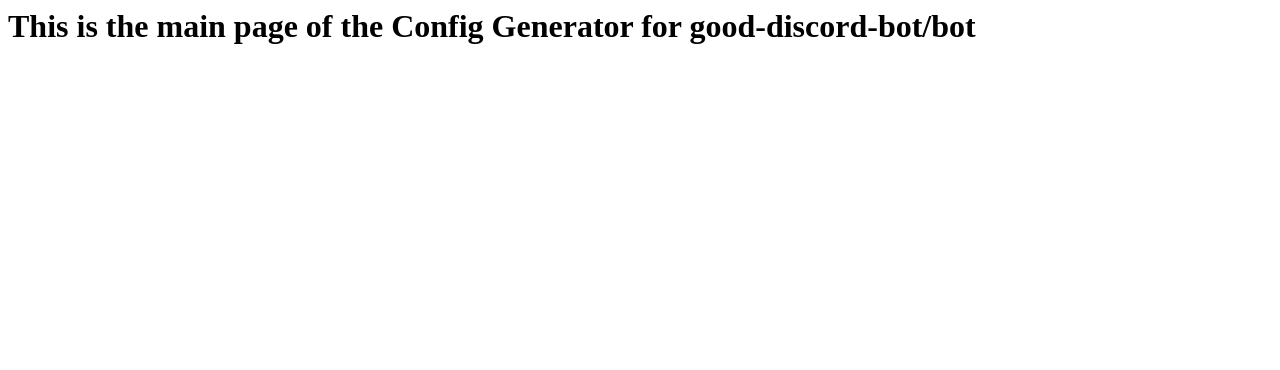
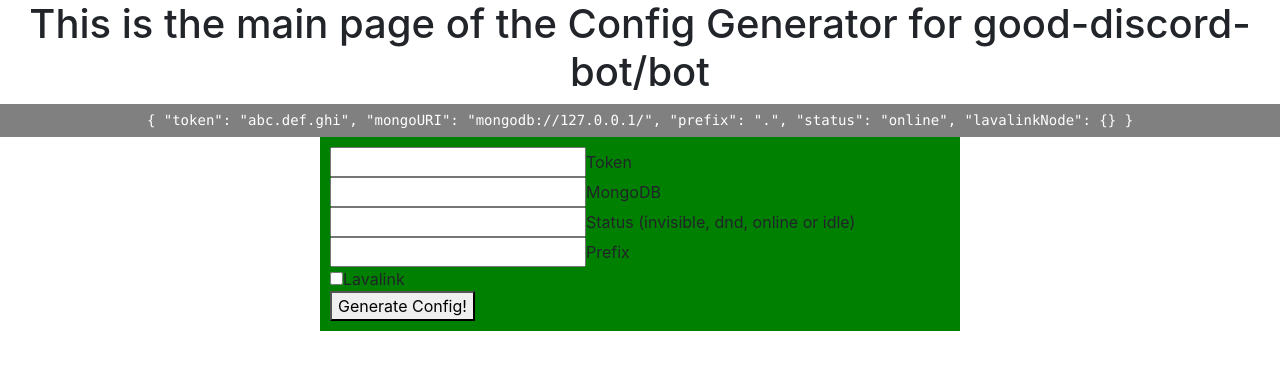
Before and after one commit to good-discord-bot/good-discord-bot.github.io, a plain HTML site: page index.html in a window 1280 px wide. Drawn offline with nearby package versions, Linux system fonts and the light colour scheme.

Commit message:
Commit main code

```diff
--- a/index.html
+++ b/index.html
@@ -1,8 +1,36 @@
 <html>
   <head>
     <title>Config Generator</title>
+    <script src="script.js"></script>
+    <link rel="stylesheet" href="https://stackpath.bootstrapcdn.com/bootstrap/4.4.1/css/bootstrap.min.css" integrity="sha384-Vkoo8x4CGsO3+Hhxv8T/Q5PaXtkKtu6ug5TOeNV6gBiFeWPGFN9MuhOf23Q9Ifjh" crossorigin="anonymous">
+    <link rel="stylesheet" href="main.css">
   </head>
   <body>
-    <h1>This is the main page of the Config Generator for good-discord-bot/bot</h1>
+    <div class="center">
+      <h1>This is the main page of the Config Generator for good-discord-bot/bot</h1>
+    </div>
+    <div class="code">
+      <code id="code">{
+        "token": "abc.def.ghi",
+        "mongoURI": "mongodb://127.0.0.1/",
+        "prefix": ".",
+        "status": "online",
+        "lavalinkNode": {}
+      }</code>
+    </div>
+    <div class="inputs">
+      <input type="text" id="token">Token</input><br>
+      <input type="text" id="mongodb">MongoDB</input><br>
+      <input type="text" id="status">Status (invisible, dnd, online or idle)</input><br>
+      <input type="text" id="prefix">Prefix</input><br>
+      <input type="checkbox" onClick="lavalink()" id='lavalinkCheckbox'>Lavalink</input><br>
+      <div class="lavalink" id="lavalinkOptions" style="display: none;">
+        <input type="text" id="llPort">Port</input><br>
+        <input type="text" id="llHname">Hostname</input><br>
+        <input type="text" id="llSecure">Secure (put false if not on a secure domain (ip, no ssl domain), true otherwise.)</input><br>
+        <input type="text" id="llPassword">Password</input><br>
+      </div>
+      <button onClick="generate()">Generate Config!</button>
+    </div>
   </body>
 </html>
--- /dev/null
+++ b/main.css
@@ -0,0 +1,21 @@
+div.center {
+    text-align: center;
+}
+div.lavalink {
+    background-color: darkgreen;
+    padding: 10px;
+}
+div.inputs {
+    margin: auto;
+    width: 50%;
+    padding: 10px;
+    background-color: green;
+}
+div.code {
+    padding: 6px;
+    text-align: center;
+    background-color: gray;
+}
+code {
+    color: white;
+}
--- /dev/null
+++ b/script.js
@@ -0,0 +1,36 @@
+/* eslint-disable */
+function generate(){
+    var token = document.getElementById('token').value
+    var mongodb = document.getElementById('mongodb').value
+    var status = document.getElementById('status').value
+    var prefix = document.getElementById('prefix').value
+    if (!prefix || !status || !mongodb || !token) {
+        return document.getElementById('code').innerHTML = 'You did not provide correct options'
+    }
+    if (document.getElementById('lavalinkCheckbox').checked) {
+        var llPort = document.getElementById('llPort').value
+        var llHname = document.getElementById('llHname').value
+        var llPassword = document.getElementById('llPassword').value
+        var llSecure = document.getElementById('llSecure').value
+        if (!llPort || !llHname ||  !llPassword || parseInt(llPort) > 65555 || parseInt(llPort) < 1) {
+            return document.getElementById('code').innerHTML = 'You did not provide correct lavalink options'
+        }
+    }
+    if (status !== 'invisible' && status !== 'dnd' && status !== 'idle' && status !== 'online') {
+        return document.getElementById('code').innerHTML = 'You did not provide a correct status. Provide either "invisible", "dnd", "idle" or "online"'
+    }
+    if (!mongodb.startsWith('mongodb')) {
+        return document.getElementById('code').innerHTML = 'Your mongodb url doesn\'t have mongodb at the start of it. (Invalid mongo URI)'
+    }
+    if (!document.getElementById('lavalinkCheckbox').checked) return document.getElementById('code').innerHTML = `{status: ${status}, mongoURI: ${mongodb}, token: ${token}, prefix: ${prefix}}`
+    if (document.getElementById('lavalinkCheckbox').checked) return document.getElementById('code').innerHTML = `{status: ${status}, mongoURI: ${mongodb}, token: ${token}, prefix: ${prefix}, lavalinkNode: {host: ${llHname}, port: ${parseInt(llPort)}, secure: ${llSecure}, password: ${llPassword}, "retryAmount": 10000,"retryDelay": 10000}}`
+}
+function lavalink(){
+    var checked = document.getElementById('lavalinkCheckbox').checked
+    if (checked) {
+        document.getElementById('lavalinkOptions').style = 'display: block;'
+    }
+    if (!checked) {
+        document.getElementById('lavalinkOptions').style = 'display: none;'
+    }
+}
```
